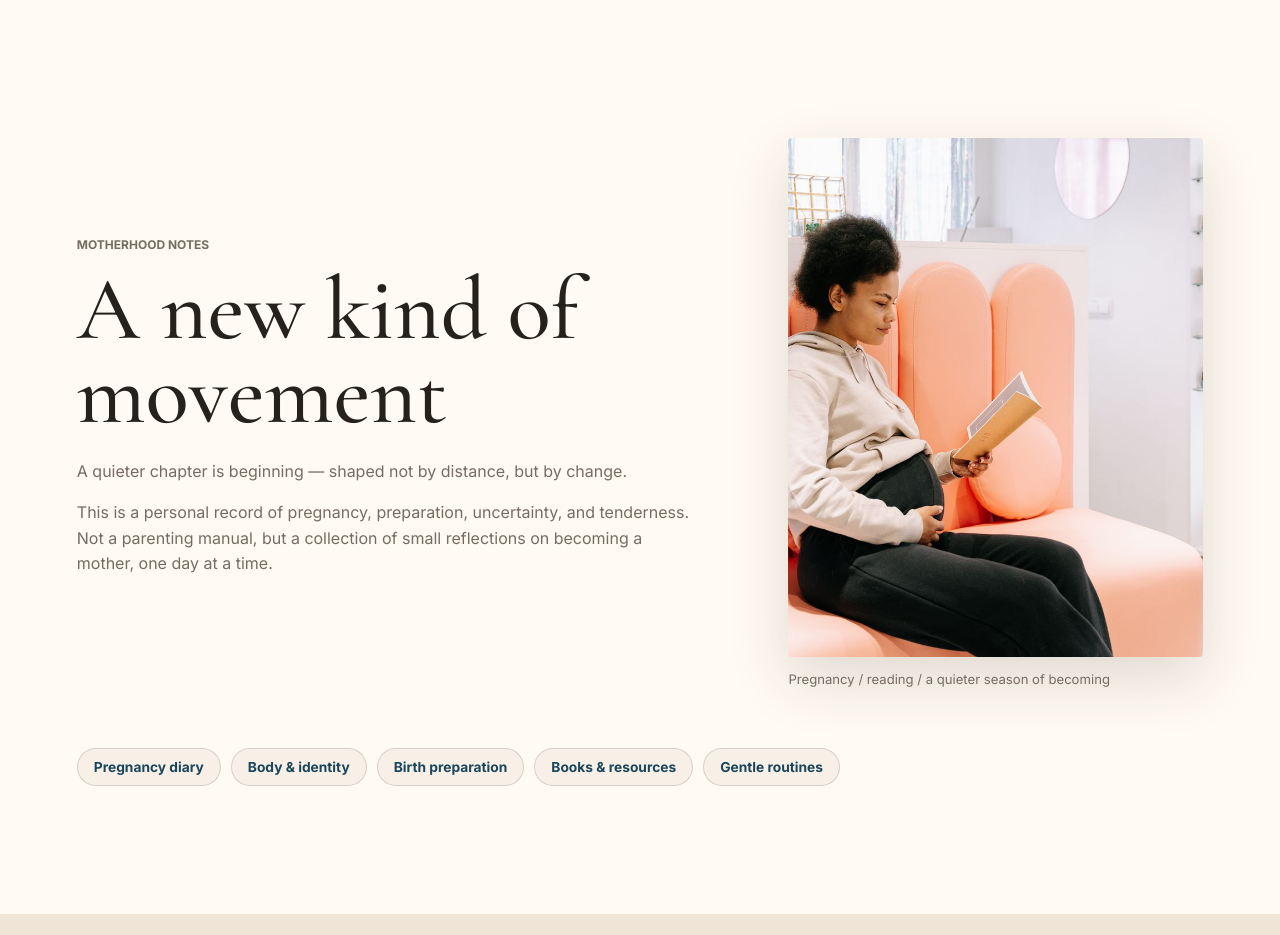
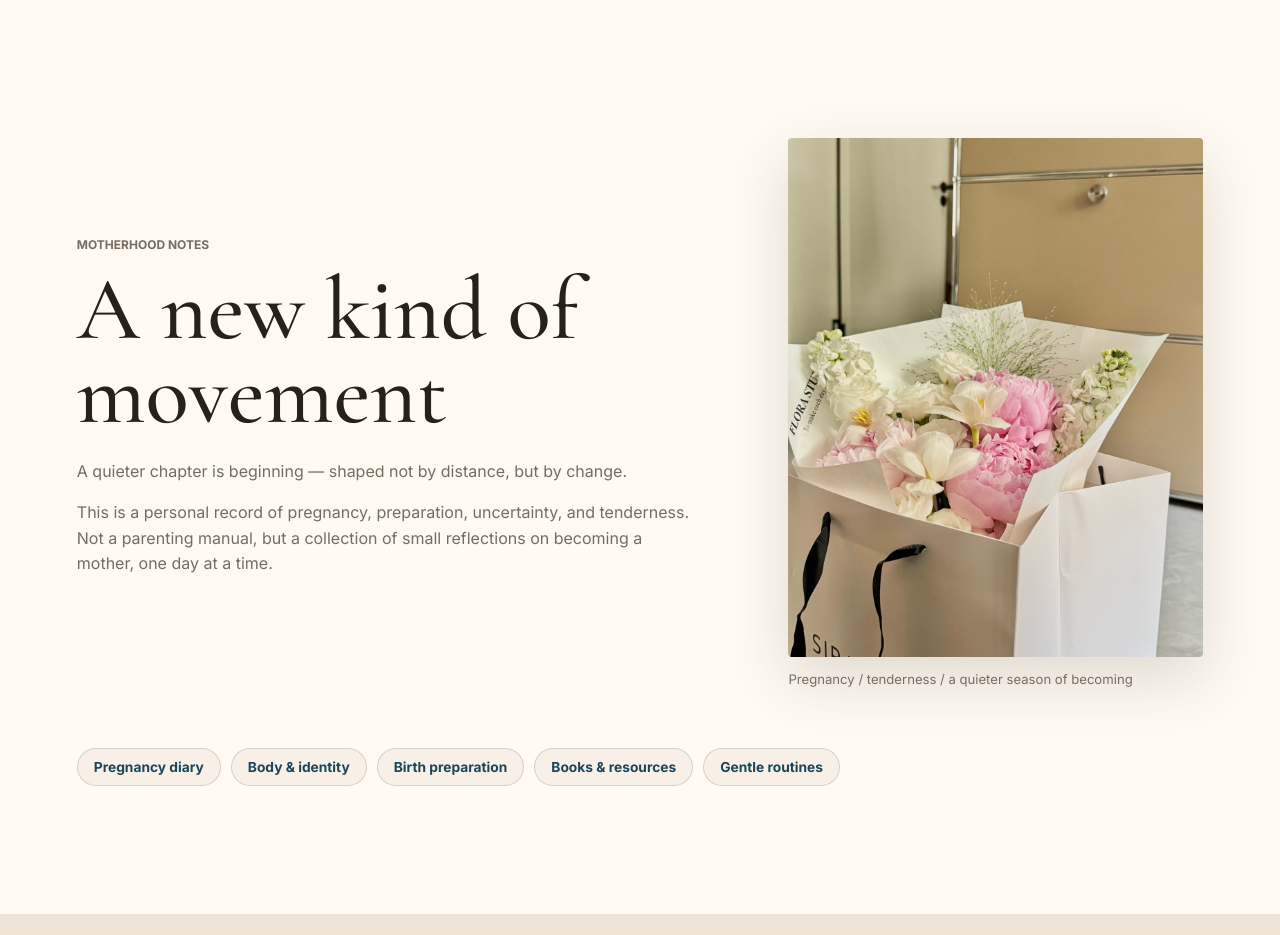
Before and after one commit to chloewangwenting19/the-art-of-moving, a website: page index.html in a window 1280 px wide. Shown: the part 9960-10895 px from the top of the page. Drawn offline with nearby package versions, Linux system fonts and the light colour scheme; no server answers.

Commit message:
Update motherhood photo

```diff
--- a/index.html
+++ b/index.html
@@ -427,9 +427,9 @@
             </p>
           </div>
           <figure>
-            <!-- MOTHERHOOD PHOTO: placeholder. Replace with your own pregnancy portrait, daily routine, or maternity detail photo later. -->
-            <img src="assets/images/motherhood-reading.jpg" alt="Pregnant woman reading a book in a calm interior">
-            <figcaption>Pregnancy / reading / a quieter season of becoming</figcaption>
+            <!-- MOTHERHOOD PHOTO: replace this with another pregnancy portrait or maternity detail photo later. -->
+            <img src="assets/images/personal/motherhood-chloe-1647.jpg" alt="Chloe during pregnancy in a soft personal moment">
+            <figcaption>Pregnancy / tenderness / a quieter season of becoming</figcaption>
           </figure>
         </div>
         <div class="motherhood-topics" aria-label="Future motherhood journal topics">
```
Also changed, not shown: assets/images/personal/motherhood-chloe-1647.jpg (added).
